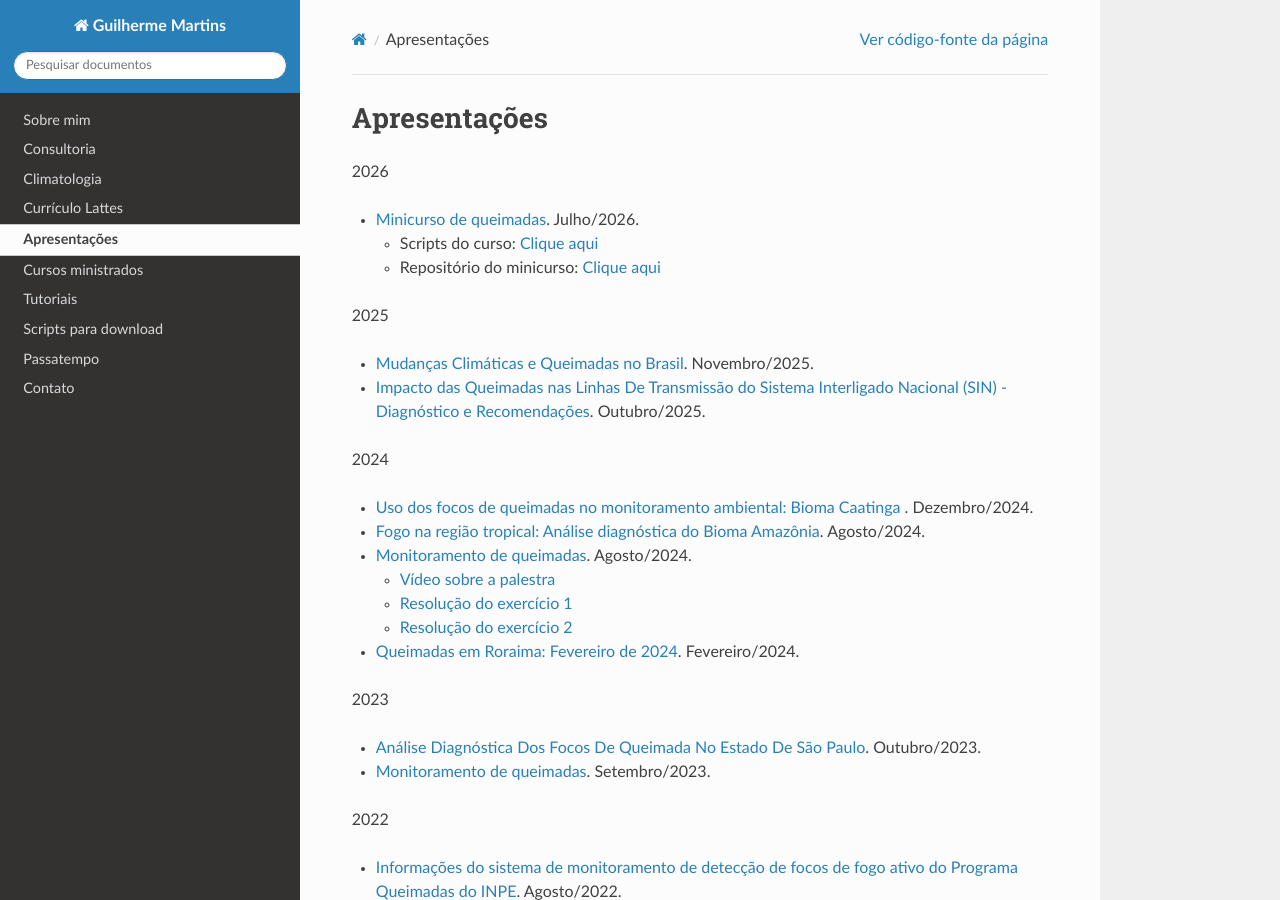
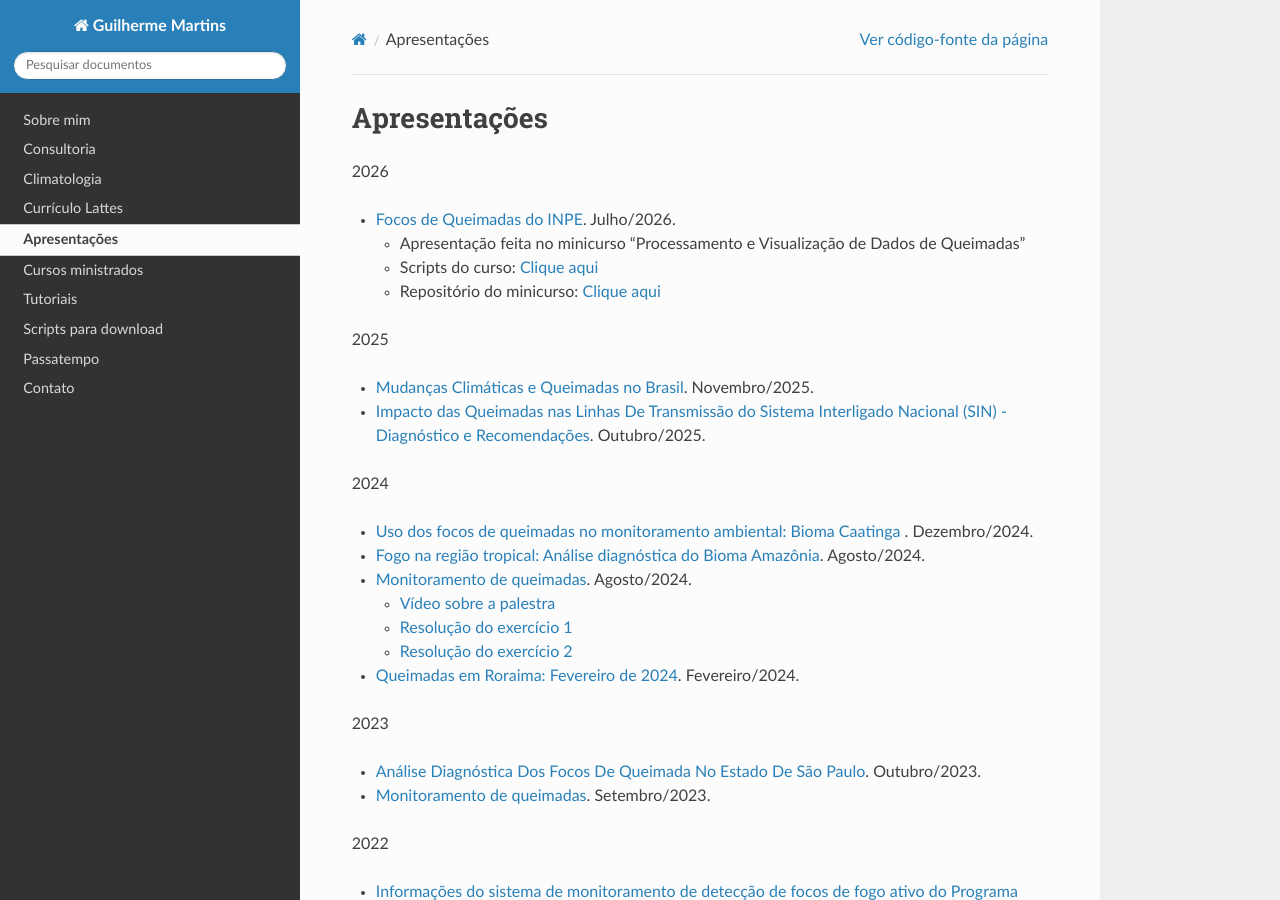
Before and after one commit to jgmsantos/homepage, a Sphinx documentation site: the page built from docs/pages/apresentacoes.md, in a window 1280 px wide and 900 px high. Built offline with Sphinx 7.4.7 and the Read the Docs theme 3.1.0, drawn with Linux system fonts in a browser that asks for light colours; pages that are not in the unit, such as notebooks, are missing from menus.

Commit message:
Apresentacao

```diff
--- a/docs/index.rst
+++ b/docs/index.rst
@@ -42,7 +42,7 @@ Pois é, apresentei um breve resumo sobre a história de como cheguei até aqui
 
 Divirta-se!
 
-Última atualização: 23/07/2026.
+Última atualização: 29/07/2026.
 
 .. toctree::
    :hidden:
--- a/docs/pages/apresentacoes.md
+++ b/docs/pages/apresentacoes.md
@@ -2,7 +2,8 @@ Apresentações
 =============
 2026
 
-+ [Minicurso de queimadas](https://docs.google.com/presentation/d/1gZ038LFTfQO3RoMc9QLi3PEwz8DN7XZn1-wCAGa8eRA/edit?usp=sharing). Julho/2026.
++ [Focos de Queimadas do INPE](https://docs.google.com/presentation/d/1gZ038LFTfQO3RoMc9QLi3PEwz8DN7XZn1-wCAGa8eRA/edit?usp=sharing). Julho/2026.
+  + Apresentação feita no minicurso "Processamento e Visualização de Dados de Queimadas"
   + Scripts do curso: [Clique aqui](https://github.com/jgmsantos/minicurso_queimadas_2026)
   + Repositório do minicurso: [Clique aqui](https://github.com/evmpython/Minicurso_queimadas_UNIFEI_INPE_NOTTUS_2026)
 
```
